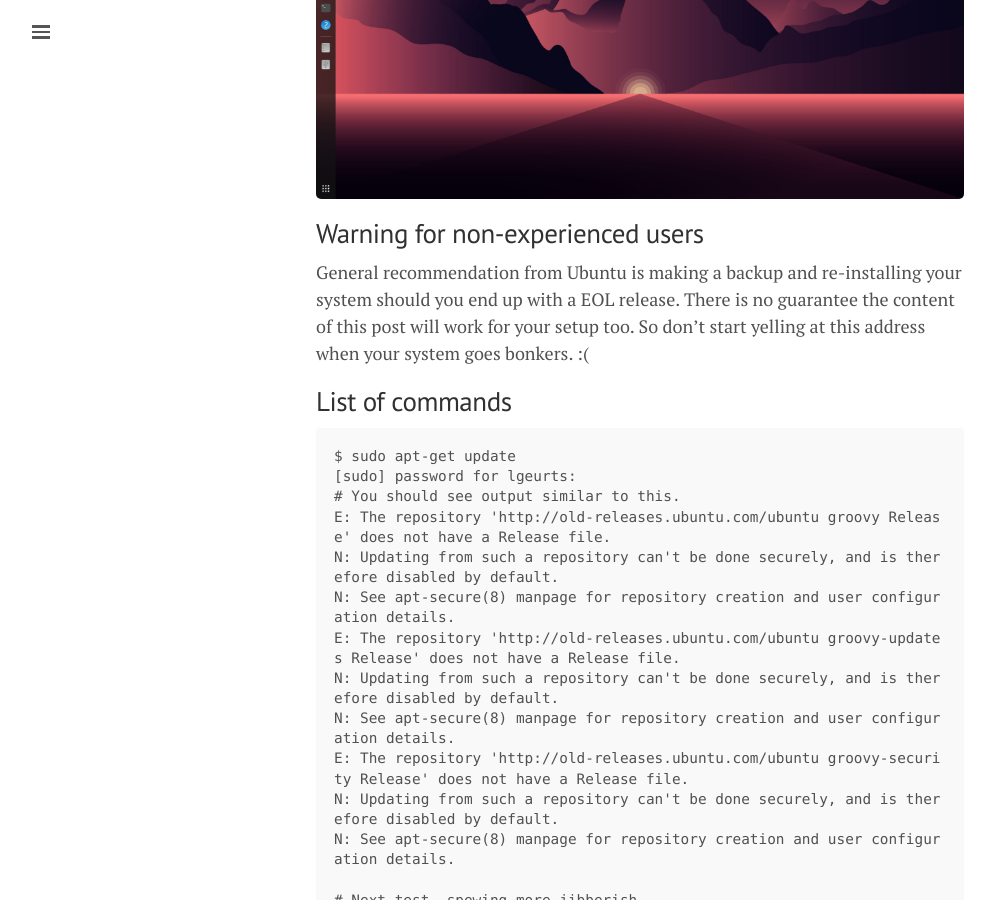
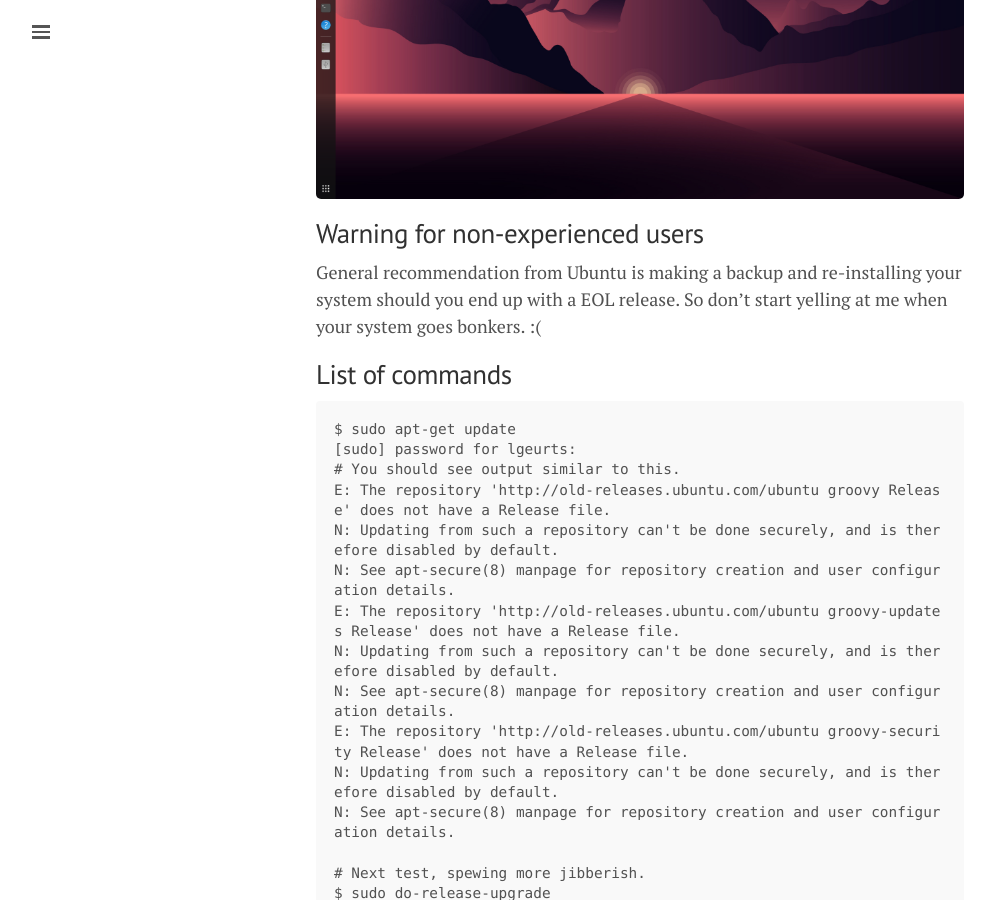
Before and after one commit to lgeurts/lgeurts.github.io, a Jekyll site: the page built from _posts/2022-08-24-ubuntu-upgrade-notes-20.x-to-22.x-for-x1-carbon-gen8.md, in a window 1280 px wide and 900 px high, scrolled down 420 px. Shown: the whole window, without its empty margins (0-995 px from the left). Built offline with Jekyll 4.4.1, drawn with Linux system fonts in a browser that asks for light colours; nearby versions of some CDN libraries; comment, search, counter and statistics services are not loaded.

Commit message:
Update 2022-08-24-ubuntu-upgrade-notes-20.x-to-22.x-for-x1-carbon-gen8.md

````diff
--- a/_posts/2022-08-24-ubuntu-upgrade-notes-20.x-to-22.x-for-x1-carbon-gen8.md
+++ b/_posts/2022-08-24-ubuntu-upgrade-notes-20.x-to-22.x-for-x1-carbon-gen8.md
@@ -11,7 +11,7 @@ tags: [ Linux Tutorials ]
 
 ## Warning for non-experienced users
 General recommendation from Ubuntu is making a backup and re-installing your system should you end up with a EOL release.
-There is no guarantee the content of this post will work for your setup too. So don't start yelling at this address when your system goes bonkers. :(
+So don't start yelling at me when your system goes bonkers. :(
 
 ## List of commands
 ```
````
